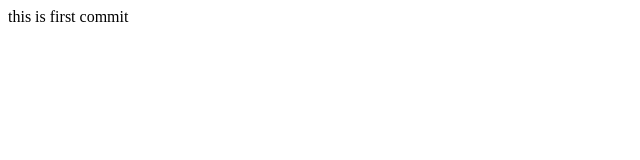
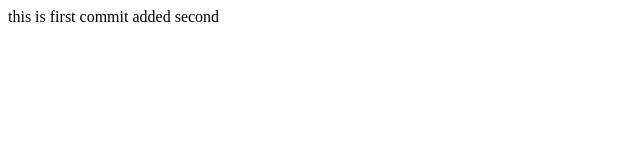
Before and after one commit to OksanaBakl/frontend_test, a plain HTML site: page index.html in a window 1280 px wide. Shown: the whole page, without its empty margins (0-640 px from the left). Drawn offline with Linux system fonts and the light colour scheme.

Commit message:
added second line

```diff
--- a/index.html
+++ b/index.html
@@ -8,6 +8,7 @@
 
 <body>
     this is first commit
+    added second
 </body>
 
 </html>
```
